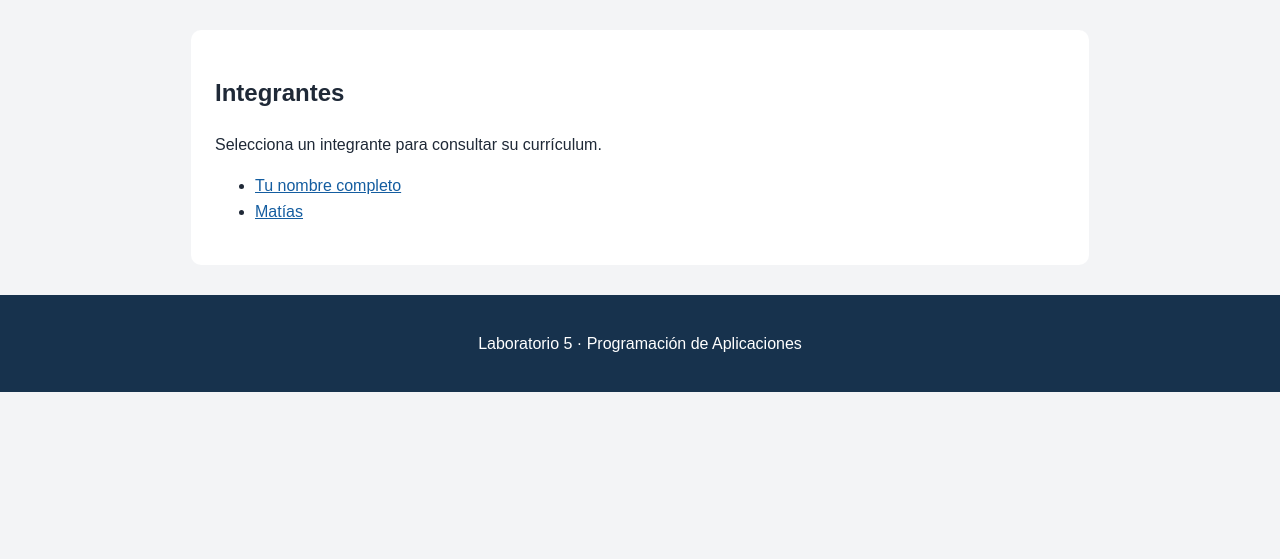
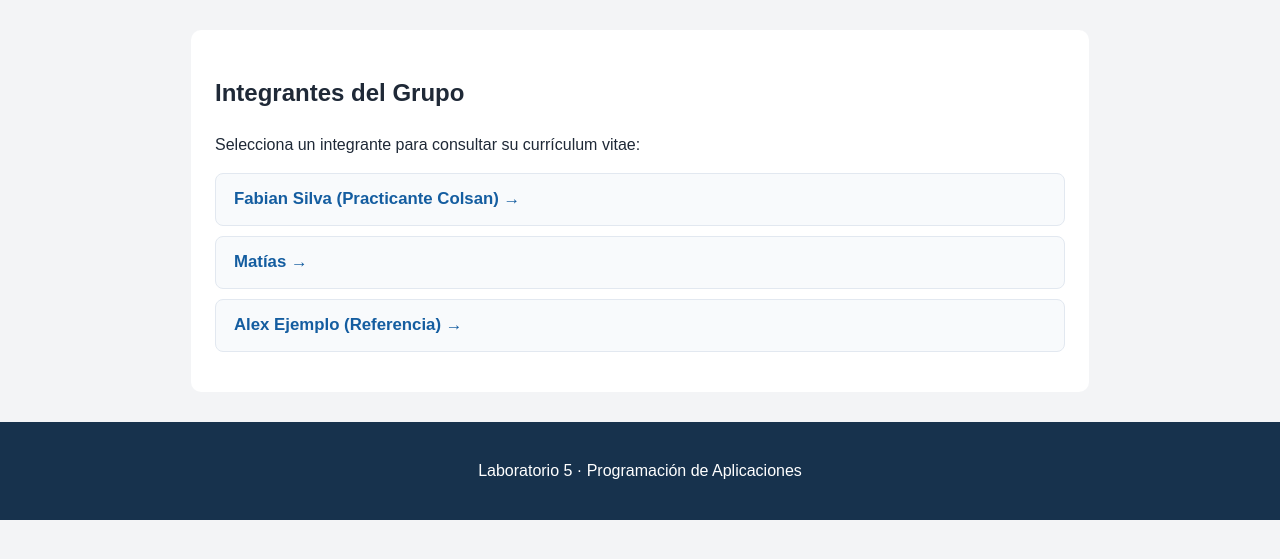
Before and after one commit to javocccc/LabDjango, a Django app: page / in a window 1280 px wide. Shown: the part 160-719 px from the top of the page. Run offline with Django 5.2, Linux system fonts and the light colour scheme.

Commit message:
Enlazo el CV de Fabian Silva en la pagina de inicio

```diff
--- a/sitio_cv/cv/views.py
+++ b/sitio_cv/cv/views.py
@@ -1,4 +1,5 @@
 from django.shortcuts import render
+from django.urls import reverse
 
 def cv_personal(request):
     return render(request, 'cv_personal.html')
@@ -7,8 +8,9 @@ def cv_personal(request):
 def home(request):
     contexto = {
         "integrantes": [
-            {"nombre": "Tu nombre completo", "url": "#"},
+            {"nombre": "Fabian Silva (Practicante Colsan)", "url": reverse("cv_fabian")},
             {"nombre": "Matías", "url": "#"},
+            {"nombre": "Alex Ejemplo (Referencia)", "url": reverse("cv_ejemplo")},
         ]
     }
 
--- a/sitio_cv/templates/home.html
+++ b/sitio_cv/templates/home.html
@@ -3,14 +3,14 @@
 {% block title %}Inicio del grupo{% endblock %}
 
 {% block content %}
-<h2>Integrantes</h2>
-<p>Selecciona un integrante para consultar su currículum.</p>
+<h2>Integrantes del Grupo</h2>
+<p>Selecciona un integrante para consultar su currículum vitae:</p>
 
-<ul>
+<ul style="list-style-type: none; padding: 0; display: flex; flex-direction: column; gap: 10px;">
     {% for integrante in integrantes %}
-        <li>
-            <a href="{{ integrante.url }}">
-                {{ integrante.nombre }}
+        <li style="background: #f8fafc; border: 1px solid #e2e8f0; border-radius: 8px; padding: 12px 18px;">
+            <a href="{{ integrante.url }}" style="text-decoration: none; font-weight: 600; font-size: 1.05rem;">
+                {{ integrante.nombre }} &rarr;
             </a>
         </li>
     {% endfor %}
```
